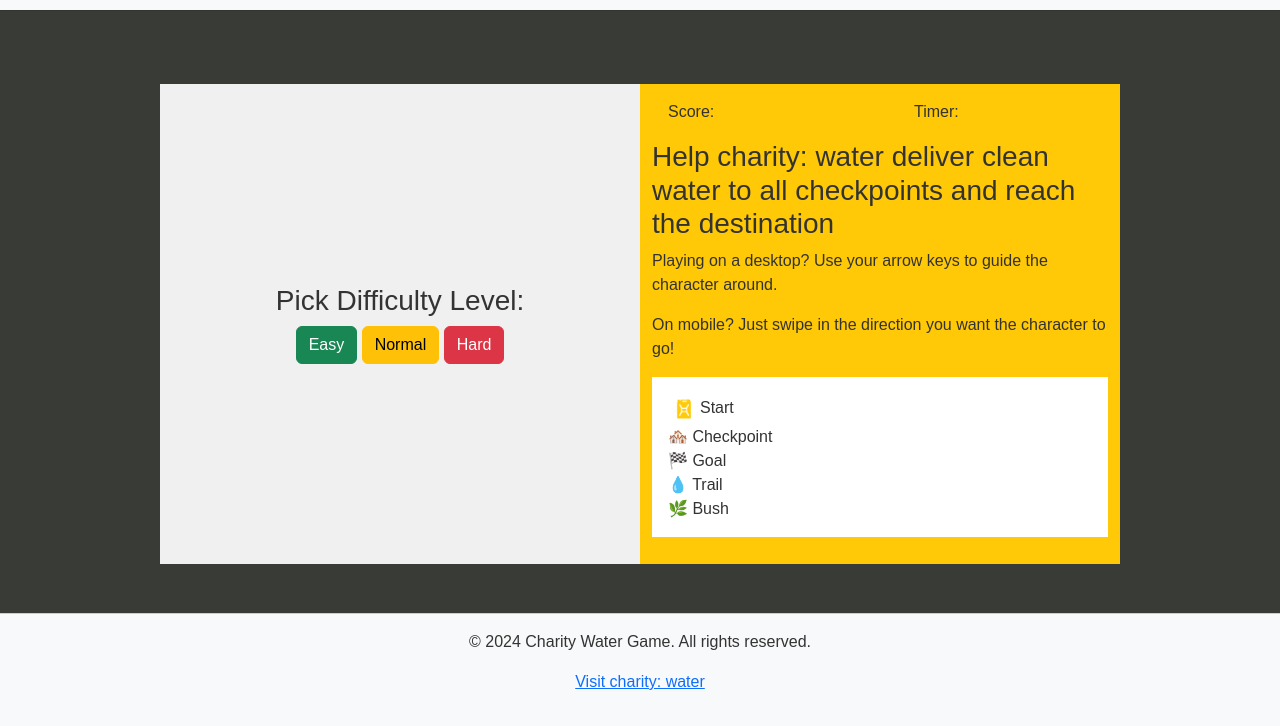
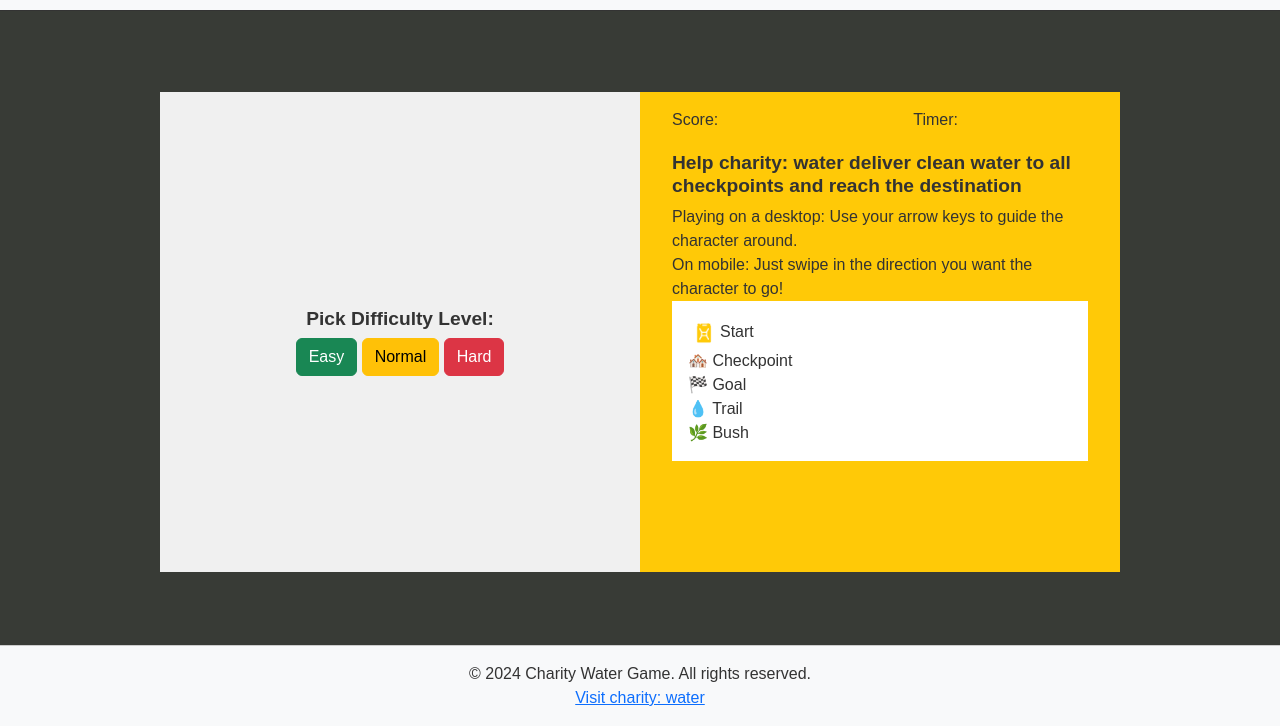
Before and after one commit to hjuliano24/06-completed-charity-water-game, a plain HTML site: page index.html in a window 1280 px wide. Shown: the part 74-800 px from the top of the page. Drawn offline with nearby package versions, Linux system fonts and the light colour scheme.

Commit message:
minor design changes

```diff
--- a/index.html
+++ b/index.html
@@ -42,8 +42,8 @@
           <p>Timer: <div id="timer"></div></p>
         </div>
         <h3>Help charity: water deliver clean water to all checkpoints and reach the destination</h3>
-        <p>Playing on a desktop? Use your arrow keys to guide the character around.</p>
-        <p>On mobile? Just swipe in the direction you want the character to go!</p>
+        <p class="messageboardText">Playing on a desktop: Use your arrow keys to guide the character around.</p>
+        <p class="messageboardText">On mobile: Just swipe in the direction you want the character to go!</p>
         <ul>
           <li><img src="img/water-can-transparent.png">Start</li>
           <li>🏘️ Checkpoint</li>
@@ -74,8 +74,8 @@
     </div>
   </div>
   <footer class="bg-body-tertiary text-center py-3 mt-4">
-    <p>&copy; 2024 Charity Water Game. All rights reserved.</p>
-    <p>
+    <p class="footer">&copy; 2024 Charity Water Game. All rights reserved.</p>
+    <p class="footer">
       <a href="https://www.charitywater.org/" target="_blank" rel="noopener noreferrer">
         Visit charity: water
       </a>
--- a/styles.css
+++ b/styles.css
@@ -32,6 +32,7 @@
   flex-direction: column;
   justify-content: center; /* Center the gameboard vertically */
   align-items: center; /* Center the gameboard horizontally */
+  padding-bottom: 1em;
 }
 
 /* Footer styling */
@@ -50,6 +51,7 @@
 #logo {
   font-family: Georgia, 'Times New Roman', Times, serif;
   font-size: 1em;
+  letter-spacing: 2px;
 }
 
 #logoimg {
@@ -109,6 +111,9 @@
   overflow-y: auto; /* keep vertical scrolling enabled */
   -ms-overflow-style: none;  /* IE and older Edge: hide scrollbar */
   scrollbar-width: none;     /* Firefox: hide scrollbar */
+  padding-top: 1em;
+  padding-left: 2em;
+  padding-right: 2em;
 }
 
 /* WebKit browsers (Chrome, Safari, newer Edge) */
@@ -178,7 +183,6 @@
 .scoreboard {
   display: flex;
   justify-content: space-between;
-  padding: 1rem;
   padding-bottom: 0;
 }
 
@@ -260,3 +264,22 @@
     box-shadow: 0 0 5px 2px gold;
   }
 }
+
+.footer {
+  margin-bottom: 0;
+}
+
+.messageboardText {
+  padding-top: 0;
+  margin-top: 0;
+}
+
+h3{
+  font-size: 1.2em;
+  font-weight: bold;
+  margin-top: 1em;
+}
+
+p{
+  margin-bottom: 0;
+}
```
